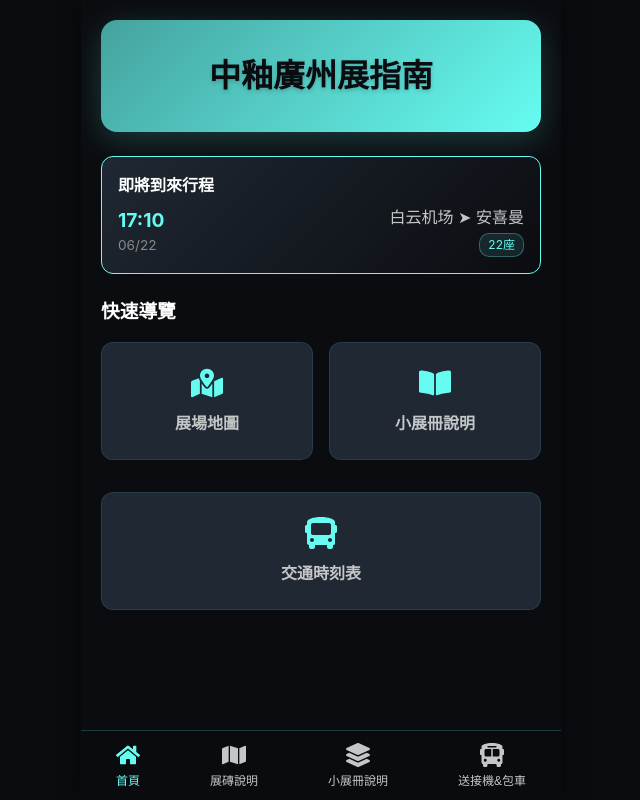
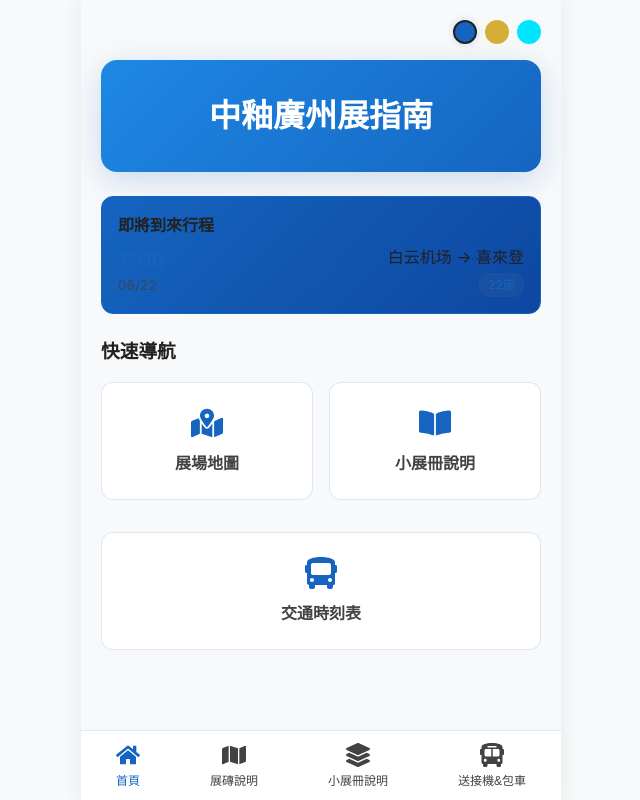
Before and after one commit to K4r1o/cgc-guangzhou-exhibition-guide, a React (Vite) app: page / in a window 1280 px wide. Shown: the whole page, without its empty margins (319-959 px from the left). Built offline with nearby package versions, Linux system fonts and the light colour scheme.

Commit message:
Implement dynamic UI themes

```diff
--- a/src/App.jsx
+++ b/src/App.jsx
@@ -1,4 +1,4 @@
-import React, { useState } from 'react';
+import React, { useState, useEffect } from 'react';
 import { FaHome, FaMap, FaLayerGroup, FaBusAlt } from 'react-icons/fa';
 import Dashboard from './components/Dashboard';
 import ExhibitionMap from './components/ExhibitionMap';
@@ -7,14 +7,20 @@ import TransportSchedule from './components/TransportSchedule';
 
 function App() {
   const [view, setView] = useState('home');
+  const [theme, setTheme] = useState(localStorage.getItem('app-theme') || 'blue');
+
+  useEffect(() => {
+    document.documentElement.setAttribute('data-theme', theme);
+    localStorage.setItem('app-theme', theme);
+  }, [theme]);
 
   const renderView = () => {
     switch(view) {
-      case 'home': return <Dashboard setView={setView} />;
+      case 'home': return <Dashboard setView={setView} theme={theme} setTheme={setTheme} />;
       case 'map': return <ExhibitionMap />;
       case 'products': return <ProductCatalog />;
       case 'transport': return <TransportSchedule />;
-      default: return <Dashboard setView={setView} />;
+      default: return <Dashboard setView={setView} theme={theme} setTheme={setTheme} />;
     }
   };
 
--- a/src/components/Dashboard.jsx
+++ b/src/components/Dashboard.jsx
@@ -1,57 +1,84 @@
 import React from 'react';
 import { FaMapMarkedAlt, FaBookOpen, FaBus } from 'react-icons/fa';
 
-export default function Dashboard({ setView }) {
+export default function Dashboard({ setView, theme, setTheme }) {
   // Mock next upcoming event based on transport.json (hardcoded for demo)
   const nextEvent = {
     time: "17:10",
     date: "06/22",
-    route: "白云机场 ➤ 安喜曼",
+    route: "白云机场 → 喜來登",
     bus: "22座"
   };
 
+  const themes = [
+    { id: 'blue', label: '現代商務藍', color: '#1565C0' },
+    { id: 'minimalist', label: '高端極簡白', color: '#D4AF37' },
+    { id: 'glass', label: '磨砂玻璃暗黑風', color: '#00E5FF' }
+  ];
+
   return (
     <div className="animate-fade-in">
+      {/* Theme Switcher */}
+      <div style={{ display: 'flex', justifyContent: 'flex-end', gap: '8px', marginBottom: '16px' }}>
+        {themes.map(t => (
+          <button
+            key={t.id}
+            onClick={() => setTheme(t.id)}
+            style={{
+              width: '24px',
+              height: '24px',
+              borderRadius: '50%',
+              backgroundColor: t.color,
+              border: theme === t.id ? '2px solid var(--text-bold)' : '2px solid transparent',
+              cursor: 'pointer',
+              boxShadow: theme === t.id ? '0 0 8px var(--shadow-hover)' : 'none',
+              transition: 'all 0.3s'
+            }}
+            title={t.label}
+          />
+        ))}
+      </div>
+
       {/* Visual Cover */}
       <div style={{
-        background: 'linear-gradient(135deg, var(--accent-teal) 0%, var(--accent-cyan) 100%)',
+        background: 'linear-gradient(135deg, var(--accent-secondary) 0%, var(--accent-primary) 100%)',
         borderRadius: '16px',
         padding: '32px 20px',
         textAlign: 'center',
         marginBottom: '24px',
-        boxShadow: '0 8px 32px rgba(102, 252, 241, 0.2)'
+        boxShadow: '0 8px 32px var(--shadow-hover)'
       }}>
-        <h1 style={{ color: '#0B0C10', fontSize: '2rem', fontWeight: '900', margin: 0, textShadow: '0 2px 4px rgba(0,0,0,0.2)' }}>
+        <h1 style={{ color: 'var(--text-inverse)', fontSize: '2rem', fontWeight: '900', margin: 0 }}>
           中釉廣州展指南
         </h1>
       </div>
 
-      <div className="card" style={{ background: 'linear-gradient(135deg, rgba(31,40,51,1) 0%, rgba(11,12,16,1) 100%)', borderColor: 'var(--accent-cyan)' }}>
-        <h3 style={{ fontSize: '1rem', marginBottom: '8px' }}>即將到來行程</h3>
+      <div className="card" style={{ background: 'var(--header-gradient)', borderColor: 'var(--accent-primary)' }}>
+        <h3 style={{ fontSize: '1rem', marginBottom: '8px', color: 'var(--text-bold)' }}>即將到來行程</h3>
         <div className="flex-between">
           <div>
-            <div style={{ color: 'var(--accent-cyan)', fontSize: '1.2rem', fontWeight: 'bold' }}>{nextEvent.time}</div>
+            <div style={{ color: 'var(--accent-primary)', fontSize: '1.2rem', fontWeight: 'bold' }}>{nextEvent.time}</div>
             <div className="text-small">{nextEvent.date}</div>
           </div>
           <div style={{ textAlign: 'right' }}>
-            <div>{nextEvent.route}</div>
+            <div style={{ color: 'var(--text-bold)' }}>{nextEvent.route}</div>
             <div className="badge" style={{ display: 'inline-block', marginTop: '4px' }}>{nextEvent.bus}</div>
           </div>
         </div>
       </div>
 
-      <h3 style={{ marginTop: '24px' }}>快速導覽</h3>
+      <h3 style={{ marginTop: '24px' }}>快速導航</h3>
       <div style={{ display: 'grid', gridTemplateColumns: '1fr 1fr', gap: '16px' }}>
         <div className="card" style={{ display: 'flex', flexDirection: 'column', alignItems: 'center', cursor: 'pointer', padding: '24px 16px' }} onClick={() => setView('map')}>
-          <FaMapMarkedAlt size={32} color="var(--accent-cyan)" style={{ marginBottom: '12px' }} />
+          <FaMapMarkedAlt size={32} color="var(--accent-primary)" style={{ marginBottom: '12px' }} />
           <div style={{ fontWeight: '600' }}>展場地圖</div>
         </div>
         <div className="card" style={{ display: 'flex', flexDirection: 'column', alignItems: 'center', cursor: 'pointer', padding: '24px 16px' }} onClick={() => setView('products')}>
-          <FaBookOpen size={32} color="var(--accent-cyan)" style={{ marginBottom: '12px' }} />
+          <FaBookOpen size={32} color="var(--accent-primary)" style={{ marginBottom: '12px' }} />
           <div style={{ fontWeight: '600' }}>小展冊說明</div>
         </div>
         <div className="card" style={{ display: 'flex', flexDirection: 'column', alignItems: 'center', cursor: 'pointer', padding: '24px 16px', gridColumn: 'span 2' }} onClick={() => setView('transport')}>
-          <FaBus size={32} color="var(--accent-cyan)" style={{ marginBottom: '12px' }} />
+          <FaBus size={32} color="var(--accent-primary)" style={{ marginBottom: '12px' }} />
           <div style={{ fontWeight: '600' }}>交通時刻表</div>
         </div>
       </div>
--- a/src/index.css
+++ b/src/index.css
@@ -1,12 +1,55 @@
 :root {
-  --bg-color: #0b0c10;
-  --panel-bg: #1f2833;
-  --accent-cyan: #66fcf1;
-  --accent-teal: #45a29e;
-  --text-main: #c5c6c7;
-  --text-light: #ffffff;
+  /* Common variables */
   --border-radius: 12px;
-  --transition-speed: 0.2s;
+  --transition-speed: 0.3s;
+}
+
+/* Theme 1: Modern Corporate Blue (預設) */
+[data-theme="blue"] {
+  --bg-main: #F8F9FA;
+  --bg-card: #FFFFFF;
+  --accent-primary: #1565C0;
+  --accent-secondary: #1E88E5;
+  --text-main: #424242;
+  --text-bold: #212121;
+  --text-inverse: #FFFFFF;
+  --border-color: rgba(21, 101, 192, 0.15);
+  --shadow-color: rgba(0, 0, 0, 0.08);
+  --shadow-hover: rgba(21, 101, 192, 0.2);
+  --header-gradient: linear-gradient(135deg, #1565C0 0%, #0D47A1 100%);
+  --nav-bg: rgba(255, 255, 255, 0.95);
+}
+
+/* Theme 2: Premium Minimalist */
+[data-theme="minimalist"] {
+  --bg-main: #FAFAFA;
+  --bg-card: #FFFFFF;
+  --accent-primary: #D4AF37; /* Champagne Gold */
+  --accent-secondary: #B76E79; /* Rose Gold */
+  --text-main: #616161;
+  --text-bold: #333333;
+  --text-inverse: #FFFFFF;
+  --border-color: rgba(212, 175, 55, 0.15);
+  --shadow-color: rgba(0, 0, 0, 0.05);
+  --shadow-hover: rgba(212, 175, 55, 0.2);
+  --header-gradient: linear-gradient(135deg, #FFFFFF 0%, #F5F5F5 100%);
+  --nav-bg: rgba(255, 255, 255, 0.98);
+}
+
+/* Theme 3: Glassmorphism Dark */
+[data-theme="glass"] {
+  --bg-main: #0B0C10;
+  --bg-card: rgba(31, 40, 51, 0.6);
+  --accent-primary: #00E5FF; /* Neon Cyan */
+  --accent-secondary: #E040FB; /* Neon Purple */
+  --text-main: #C5C6C7;
+  --text-bold: #FFFFFF;
+  --text-inverse: #0B0C10;
+  --border-color: rgba(0, 229, 255, 0.2);
+  --shadow-color: rgba(0, 0, 0, 0.5);
+  --shadow-hover: rgba(0, 229, 255, 0.3);
+  --header-gradient: linear-gradient(135deg, rgba(31,40,51,0.8) 0%, rgba(11,12,16,0.9) 100%);
+  --nav-bg: rgba(11, 12, 16, 0.85);
 }
 
 * {
@@ -17,10 +60,11 @@
 
 body {
   font-family: 'Inter', -apple-system, BlinkMacSystemFont, 'Segoe UI', Roboto, Helvetica, Arial, sans-serif;
-  background-color: var(--bg-color);
+  background-color: var(--bg-main);
   color: var(--text-main);
   line-height: 1.5;
   -webkit-font-smoothing: antialiased;
+  transition: background-color var(--transition-speed), color var(--transition-speed);
 }
 
 /* App Container */
@@ -29,50 +73,62 @@ body {
   margin: 0 auto;
   min-height: 100vh;
   position: relative;
-  background: var(--bg-color);
-  box-shadow: 0 0 20px rgba(0, 0, 0, 0.5);
+  background: var(--bg-main);
+  box-shadow: 0 0 20px var(--shadow-color);
   display: flex;
   flex-direction: column;
+  transition: background var(--transition-speed), box-shadow var(--transition-speed);
 }
 
 .content-area {
   flex: 1;
   padding: 20px;
-  padding-bottom: 80px; /* Space for bottom nav */
+  padding-bottom: 100px; /* Space for bottom nav */
   overflow-y: auto;
 }
 
 /* Typography */
 h1, h2, h3 {
-  color: var(--text-light);
+  color: var(--text-bold);
   margin-bottom: 16px;
+  transition: color var(--transition-speed);
 }
 
 .glow-text {
-  color: var(--accent-cyan);
-  text-shadow: 0 0 10px rgba(102, 252, 241, 0.5);
+  color: var(--accent-primary);
+  text-shadow: 0 0 10px var(--shadow-hover);
+}
+
+[data-theme="minimalist"] .glow-text,
+[data-theme="blue"] .glow-text {
+  text-shadow: none; /* Only glow in dark mode */
 }
 
 /* Cards */
 .card {
-  background-color: var(--panel-bg);
+  background: var(--bg-card);
   border-radius: var(--border-radius);
   padding: 16px;
   margin-bottom: 16px;
-  border: 1px solid rgba(102, 252, 241, 0.1);
-  transition: transform var(--transition-speed), box-shadow var(--transition-speed);
+  border: 1px solid var(--border-color);
+  transition: transform var(--transition-speed), box-shadow var(--transition-speed), background var(--transition-speed), border-color var(--transition-speed);
+}
+
+[data-theme="glass"] .card {
+  backdrop-filter: blur(12px);
+  -webkit-backdrop-filter: blur(12px);
 }
 
 .card:hover {
   transform: translateY(-2px);
-  box-shadow: 0 4px 15px rgba(102, 252, 241, 0.15);
-  border-color: rgba(102, 252, 241, 0.3);
+  box-shadow: 0 4px 15px var(--shadow-hover);
+  border-color: var(--accent-primary);
 }
 
 .card-title {
   font-size: 1.1rem;
   font-weight: 600;
-  color: var(--text-light);
+  color: var(--text-bold);
   margin-bottom: 8px;
   display: flex;
   align-items: center;
@@ -85,13 +141,15 @@ h1, h2, h3 {
   bottom: 0;
   width: 100%;
   max-width: 480px;
-  background-color: rgba(11, 12, 16, 0.9);
+  background: var(--nav-bg);
   backdrop-filter: blur(10px);
-  border-top: 1px solid rgba(102, 252, 241, 0.2);
+  -webkit-backdrop-filter: blur(10px);
+  border-top: 1px solid var(--border-color);
   display: flex;
   justify-content: space-around;
   padding: 12px 0;
   z-index: 100;
+  transition: background var(--transition-speed), border-color var(--transition-speed);
 }
 
 .nav-item {
@@ -113,18 +171,18 @@ h1, h2, h3 {
 }
 
 .nav-item.active {
-  color: var(--accent-cyan);
+  color: var(--accent-primary);
 }
 
 .nav-item:hover {
-  color: var(--accent-teal);
+  color: var(--accent-secondary);
 }
 
 /* Buttons */
 .btn {
   background: transparent;
-  color: var(--accent-cyan);
-  border: 1px solid var(--accent-cyan);
+  color: var(--accent-primary);
+  border: 1px solid var(--accent-primary);
   padding: 8px 16px;
   border-radius: 20px;
   cursor: pointer;
@@ -133,9 +191,14 @@ h1, h2, h3 {
 }
 
 .btn:hover, .btn.active {
-  background: var(--accent-cyan);
-  color: var(--bg-color);
-  box-shadow: 0 0 10px rgba(102, 252, 241, 0.5);
+  background: var(--accent-primary);
+  color: var(--text-inverse);
+  box-shadow: 0 0 10px var(--shadow-hover);
+}
+
+[data-theme="minimalist"] .btn:hover,
+[data-theme="blue"] .btn:hover {
+  box-shadow: 0 4px 8px var(--shadow-hover);
 }
 
 /* Tabs */
@@ -152,7 +215,7 @@ h1, h2, h3 {
 }
 
 .tabs::-webkit-scrollbar-thumb {
-  background: var(--accent-teal);
+  background: var(--accent-primary);
   border-radius: 2px;
 }
 
@@ -165,16 +228,17 @@ h1, h2, h3 {
 
 .text-small {
   font-size: 0.85rem;
-  color: #888;
+  color: var(--text-main);
+  opacity: 0.8;
 }
 
 .badge {
-  background: rgba(102, 252, 241, 0.1);
-  color: var(--accent-cyan);
+  background: rgba(128, 128, 128, 0.1);
+  color: var(--accent-primary);
   padding: 2px 8px;
   border-radius: 10px;
   font-size: 0.75rem;
-  border: 1px solid rgba(102, 252, 241, 0.3);
+  border: 1px solid var(--border-color);
 }
 
 /* Animations */
```
Also changed, not shown: src/components/ExhibitionMap.jsx (+17 -17 lines), src/components/ProductCatalog.jsx (+5 -5 lines), src/components/TransportSchedule.jsx (+17 -17 lines).
